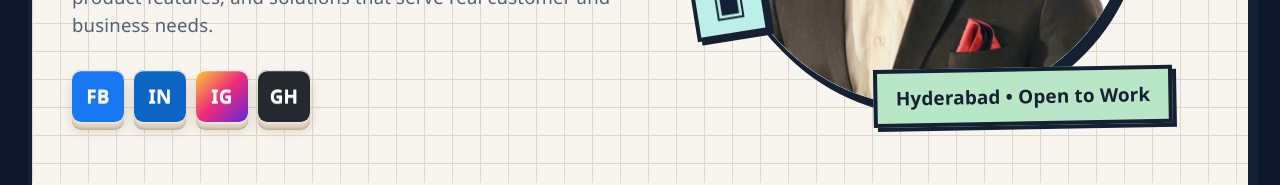
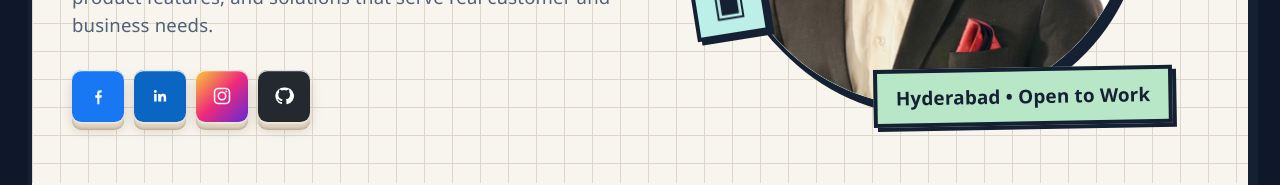
Before and after one commit to savya270997/virtualProfile, a React (Vite) app: page / in a window 1280 px wide. Shown: the part 535-720 px from the top of the page. Built offline with nearby package versions, Linux system fonts and the light colour scheme.

Commit message:
Update live site links and social icons

```diff
--- a/src/App.css
+++ b/src/App.css
@@ -175,6 +175,12 @@ body {
   font-weight: 900;
 }
 
+.social-btn svg {
+  width: 22px;
+  height: 22px;
+  display: block;
+}
+
 .hero-buttons {
   margin-top: 30px;
   display: flex;
--- a/src/components/contact.jsx
+++ b/src/components/contact.jsx
@@ -76,6 +76,11 @@ const Contact = () => {
             >
               <input type="hidden" name="_subject" value="New portfolio inquiry" />
               <input type="hidden" name="_captcha" value="false" />
+              <input
+                type="hidden"
+                name="_next"
+                value="https://virtualsavya.netlify.app/#contact"
+              />
 
               <label className="contact-field">
                 <span>Name</span>
--- a/src/components/hero.jsx
+++ b/src/components/hero.jsx
@@ -1,5 +1,40 @@
 import { motion } from "framer-motion";
 import avatarImage from "../assets/avtar.png";
+
+const socialIcons = {
+  facebook: (
+    <svg viewBox="0 0 24 24" aria-hidden="true">
+      <path
+        fill="currentColor"
+        d="M13.5 21v-7h2.3l.4-2.7h-2.7V9.6c0-.8.2-1.4 1.4-1.4H16V5.8c-.2 0-.9-.1-1.8-.1-1.8 0-3.1 1.1-3.1 3.2v2.4H9v2.7h2.3v7z"
+      />
+    </svg>
+  ),
+  linkedin: (
+    <svg viewBox="0 0 24 24" aria-hidden="true">
+      <path
+        fill="currentColor"
+        d="M6.9 8.6A1.6 1.6 0 1 0 6.9 5.4a1.6 1.6 0 0 0 0 3.2M5.6 9.8h2.7V18H5.6zm4.4 0h2.6v1.1h.1c.4-.7 1.3-1.4 2.7-1.4 2.8 0 3.3 1.8 3.3 4.3V18H16v-3.6c0-.9 0-2-1.2-2s-1.4.9-1.4 1.9V18H10z"
+      />
+    </svg>
+  ),
+  instagram: (
+    <svg viewBox="0 0 24 24" aria-hidden="true">
+      <path
+        fill="currentColor"
+        d="M7.8 3h8.4A4.8 4.8 0 0 1 21 7.8v8.4a4.8 4.8 0 0 1-4.8 4.8H7.8A4.8 4.8 0 0 1 3 16.2V7.8A4.8 4.8 0 0 1 7.8 3m0 1.7A3.1 3.1 0 0 0 4.7 7.8v8.4a3.1 3.1 0 0 0 3.1 3.1h8.4a3.1 3.1 0 0 0 3.1-3.1V7.8a3.1 3.1 0 0 0-3.1-3.1zm8.9 1.3a1.1 1.1 0 1 1 0 2.2 1.1 1.1 0 0 1 0-2.2M12 7.1A4.9 4.9 0 1 1 7.1 12 4.9 4.9 0 0 1 12 7.1m0 1.7A3.2 3.2 0 1 0 15.2 12 3.2 3.2 0 0 0 12 8.8"
+      />
+    </svg>
+  ),
+  github: (
+    <svg viewBox="0 0 24 24" aria-hidden="true">
+      <path
+        fill="currentColor"
+        d="M12 2.8a9.2 9.2 0 0 0-2.9 18c.5.1.7-.2.7-.5v-1.8c-3 .6-3.6-1.2-3.6-1.2-.5-1.2-1.1-1.5-1.1-1.5-.9-.6.1-.6.1-.6 1 .1 1.6 1 1.6 1 1 1.6 2.5 1.2 3.1.9.1-.7.4-1.2.7-1.5-2.4-.3-4.8-1.2-4.8-5.2 0-1.1.4-2 1-2.8-.1-.3-.4-1.3.1-2.7 0 0 .8-.3 2.8 1a9.4 9.4 0 0 1 5 0c2-1.3 2.8-1 2.8-1 .5 1.4.2 2.4.1 2.7.6.8 1 1.7 1 2.8 0 4-2.4 4.9-4.8 5.2.4.3.8 1 .8 2v2.9c0 .3.2.6.7.5A9.2 9.2 0 0 0 12 2.8"
+      />
+    </svg>
+  ),
+};
 
 const Hero = () => {
   const skills = [
@@ -54,7 +89,7 @@ const Hero = () => {
                 target="_blank"
                 rel="noreferrer"
               >
-                FB
+                {socialIcons.facebook}
               </a>
               <a
                 className="social-btn social-btn-linkedin"
@@ -63,7 +98,7 @@ const Hero = () => {
                 target="_blank"
                 rel="noreferrer"
               >
-                IN
+                {socialIcons.linkedin}
               </a>
               <a
                 className="social-btn social-btn-instagram"
@@ -72,7 +107,7 @@ const Hero = () => {
                 target="_blank"
                 rel="noreferrer"
               >
-                IG
+                {socialIcons.instagram}
               </a>
               <a
                 className="social-btn social-btn-github"
@@ -81,7 +116,7 @@ const Hero = () => {
                 target="_blank"
                 rel="noreferrer"
               >
-                GH
+                {socialIcons.github}
               </a>
             </div>
 
```
Also changed, not shown: 1 other file (tests, documents, lock files or other folders).
